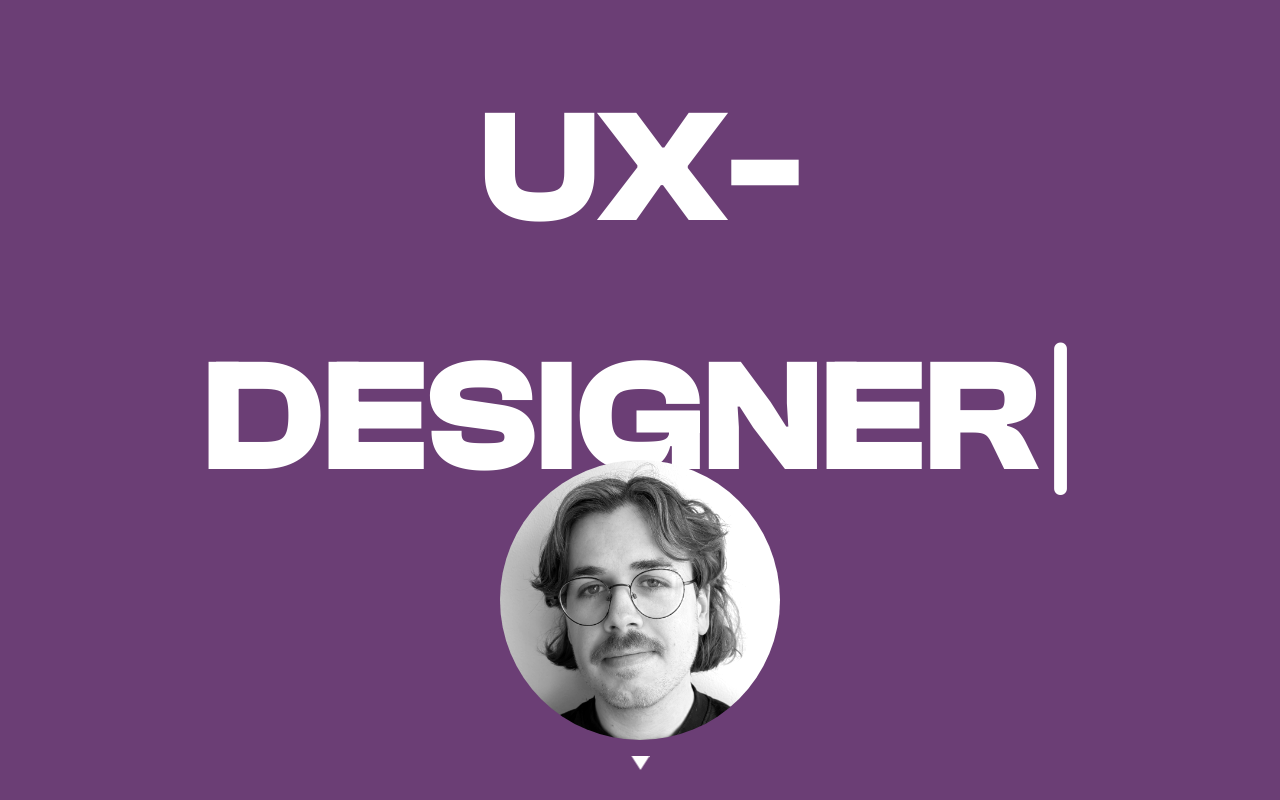
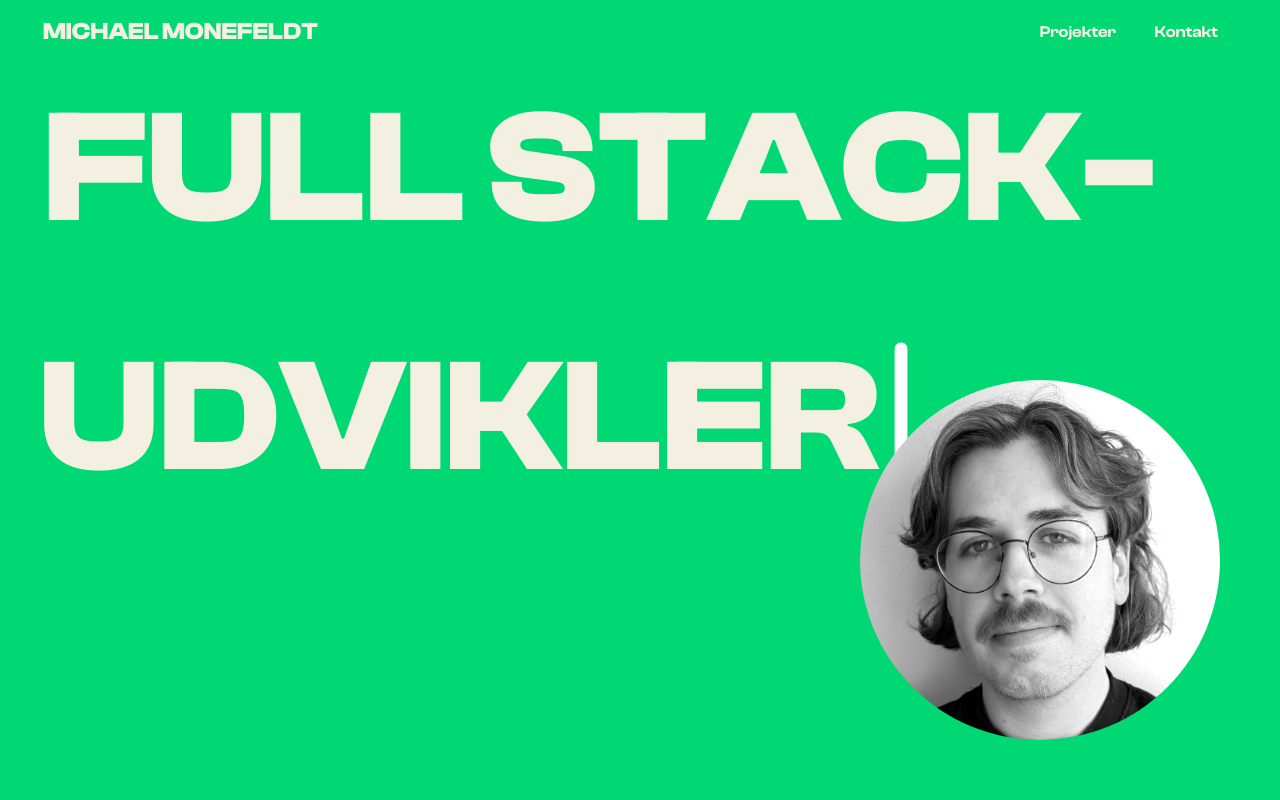
Before and after one commit to MichaelMonefeldt/cv, a React (Vite) app: page / in a window 1280 px wide. Built offline with nearby package versions, Linux system fonts and the light colour scheme; a web font is replaced by a local one.

Commit message:
New header and footer

```diff
--- a/src/App.css
+++ b/src/App.css
@@ -34,7 +34,7 @@ p {
 }
 
 html {
-  --background-color: #fefff8;
+  --background-color: #f3f0e1;
   --secondary-background-color: white;
   --tertiary-background-color: #e9e9e9;
   --hover: #f5f5f5;
@@ -47,7 +47,7 @@ html {
   --secondary: #1ebc73;
   --tertiary: #f79617;
   --fortiary: #0eaf9b;
-  --fiftiary: #6b3e75;
+  --fiftiary: #00d873;
   --primary-light: #f5d3e0;
   --reject: #B00000;
   --accept: #00B00E;
--- a/src/App.jsx
+++ b/src/App.jsx
@@ -106,10 +106,10 @@ function App() {
     <Router>
       <div className="App" ref={appRef}>
         <AppScrollManager scrollRef={appRef} />
-        {/* <Header
+        <Header
           showHeader={showHeader}
           onScrollToSection={handleScrollToSection}
-        /> */}
+        />
         <Routes>
           <Route
             path="/"
--- a/src/components/Footer.jsx
+++ b/src/components/Footer.jsx
@@ -10,7 +10,7 @@ export default function Footer({showHeader}) {
 
     return (
         <div className={`${styles.footerContainer}`}>
-            <LayeredSVGAnimation />
+            {/* <LayeredSVGAnimation /> */}
             <a href="mailto:michaelmonefeldt@gmail.com" className={styles.emailLink}>
                 michaelmonefeldt@gmail.com
             </a>
@@ -18,7 +18,7 @@ export default function Footer({showHeader}) {
                 <a href="https://github.com/michaelmonefeldt" target="_blank" rel="noopener noreferrer">
                     <FaGithub />
                 </a>
-                <a href="https://www.linkedin.com/in/michael-m-89aa4898/" target="_blank" rel="noopener noreferrer">
+                <a href="https://www.linkedin.com/in/michaelmonefeldt/" target="_blank" rel="noopener noreferrer">
                     <FaLinkedin />
                 </a>
                 <a href="https://www.instagram.com/michael_monefeldt/" target="_blank" rel="noopener noreferrer">
--- a/src/components/Header.jsx
+++ b/src/components/Header.jsx
@@ -7,17 +7,17 @@ export default function Header({showHeader, onScrollToSection}) {
     const location = useLocation();
 
     return (
-        <div className={`${styles.headerContainer} ${(location.pathname !== '/' || showHeader) ? styles.visible : styles.hidden}`}>
+        <div className={`${styles.headerContainer} ${styles.visible}`}>
             <div className={styles.headerLeft} onClick={() => {
                 navigate('/');
                 onScrollToSection('top')}}>
-                <p className={`${styles.logo} ${(location.pathname !== '/' || showHeader) ? styles.visible : styles.hidden}`} onClick={() => navigate('/')}>Michael Monefeldt</p>
+                <p className={`${styles.logo} ${styles.visible}`} onClick={() => navigate('/')}>MICHAEL MONEFELDT</p>
             </div>
             <div className={styles.headerRight}>
-                <button className={`${styles.headerBtn} ${(location.pathname !== '/' || showHeader) ? styles.visible : styles.hidden}`} onClick={() => navigate('/', { state: { scrollTo: 'projects' } })}>
+                <button className={`${styles.headerBtn} ${styles.visible}`} onClick={() => navigate('/', { state: { scrollTo: 'projects' } })}>
                     Projekter
                 </button>
-                <button className={`${styles.headerBtn} ${(location.pathname !== '/' || showHeader) ? styles.visible : styles.hidden}`} onClick={() => navigate('/', { state: { scrollTo: 'contact' } })}>
+                <button className={`${styles.headerBtn} ${styles.visible}`} onClick={() => navigate('/', { state: { scrollTo: 'contact' } })}>
                     Kontakt
                 </button>
             </div>
--- a/src/components/TypingEffect.jsx
+++ b/src/components/TypingEffect.jsx
@@ -61,8 +61,8 @@ const TypingEffectLoop = ({ sentences = [], size, alignment, speed }) => {
       }}>
       <span
         style={{
-          backgroundColor: highlight ? 'white' : 'transparent',
-          color: highlight ? 'var(--fiftiary)' : 'white',
+          backgroundColor: highlight ? 'var(--background-color)' : 'transparent',
+          color: highlight ? 'var(--fiftiary)' : 'var(--background-color)',
           transition: 'background-color 0.3s, color 0.3s',
           padding: '0 4px',
           fontWeight: 'bold',
--- a/src/screens/Start.jsx
+++ b/src/screens/Start.jsx
@@ -84,158 +84,21 @@ export default function Start({scrollRef,topRef, projectsRef, contactRef, isLarg
     const toolsRef = useRef(null);
     const projectRefs = useRef({});
 
-    const [line, setLine] = useState({
-        top: 0,
-        height: 0,
-        active: false,
-        arrow: true,
-        message: '',
-        side: 'left'
-    });
-
-    useEffect(() => {
-        const scrollEl = scrollRef?.current;
-        if (!scrollEl) return;
-
-        const updateLine = () => {
-            if (!specialRef.current || !contactRef.current) return;
-
-            const containerRect = scrollEl.getBoundingClientRect();
-            const specialRect = specialRef.current.getBoundingClientRect();
-            const toolsRect = contactRef.current.getBoundingClientRect();
-
-            const startY =
-                specialRect.bottom - containerRect.top + scrollEl.scrollTop;
-
-            const stopY =
-                toolsRect.top -
-                containerRect.top +
-                scrollEl.scrollTop +
-                toolsRect.height -
-                toolsRect.height + 10;
-
-            const dotY = scrollEl.scrollTop + scrollEl.clientHeight / 2;
-            const clampedDotY = Math.min(Math.max(dotY, startY), stopY);
-
-            const dotViewportX = containerRect.left + containerRect.width / 2;
-            const dotViewportY = containerRect.top + scrollEl.clientHeight / 2;
-
-            const projects = [
-                {
-                    key: 'pageturner',
-                    message: 'Jeg gjorde det sjovt og intuitivt at følge med i læsevaner',
-                    color: 'var(--primary)'
-                },
-                {
-                    key: 'wishwell',
-                    message: 'En bryllupsinvitation på web blev til en app for alle',
-                    color: 'var(--secondary)'
-                },
-                {
-                    key: 'dreamtrail',
-                    message: 'En dårlig oplevelse med andre produkter gav inspiration',
-                    color: 'var(--fortiary)'
-                },
-                {
-                    key: 'katalogica',
-                    message: 'Jeg gjorde det ti gange hurtigere at oprette poster til historiske bøger',
-                    color: 'var(--tertiary)'
-                }
-            ];
-
-            let activeProject = null;
-            let shortestDistance = Infinity;
-
-            projects.forEach((project) => {
-                const projectEl = projectRefs.current[project.key];
-                if (!projectEl) return;
-
-                const rect = projectEl.getBoundingClientRect();
-
-                const projectTop = rect.top;
-                const projectBottom = rect.bottom;
-                const projectCenterY = rect.top + rect.height / 2;
-
-                const dotIsInsideProject =
-                    dotViewportY >= projectTop &&
-                    dotViewportY <= projectBottom;
-
-                if (!dotIsInsideProject) return;
-
-                const distance = Math.abs(projectCenterY - dotViewportY);
-
-                if (distance < shortestDistance) {
-                    shortestDistance = distance;
-                    activeProject = {
-                        ...project,
-                        rect
-                    };
-                }
-            });
-
-            let message = '';
-            let side = 'left';
-            let color = '';
-            let messageActive = false;
-
-            if (activeProject) {
-                const projectCenterX =
-                    activeProject.rect.left + activeProject.rect.width / 2;
-
-                const projectProgress =
-                    (dotViewportY - activeProject.rect.top) / activeProject.rect.height;
-
-                const isNearBottom = projectProgress > 0.08;
-                const isNearTop = projectProgress < 1;
-
-                message = activeProject.message;
-                side = projectCenterX > dotViewportX ? 'left' : 'right';
-                color = activeProject.color;
-
-                messageActive = !isNearBottom && !isNearTop;
-            }
-
-            // Arrow will show instead of the dot at the very top of the page. As soon as the user scrolls down even a little bit, it turns into the dot.
-            const arrowShowing = scrollEl.scrollTop < 10;
-
-            setLine({
-                top: startY,
-                height: Math.max(0, clampedDotY - startY),
-                active: dotY >= startY && dotY <= stopY,
-                arrow: arrowShowing,
-                message,
-                side,
-                color
-            });
-        };
-
-        updateLine();
-
-        scrollEl.addEventListener("scroll", updateLine);
-        window.addEventListener("resize", updateLine);
-
-        return () => {
-            scrollEl.removeEventListener("scroll", updateLine);
-            window.removeEventListener("resize", updateLine);
-        };
-    }, [scrollRef]);
-
     return (
         <div id="top" ref={topRef} className={styles.startContainer}>
-
             <div
                 className={styles.special}
                 ref={specialRef}
             >
-                <div style={{padding: '40px', height: isLargeScreen ? '100%' : '75%', display: 'flex', alignItems: 'flex-start', justifyContent: 'center'}}>
+                <div style={{padding: '40px', height: isLargeScreen ? '100%' : '75%', display: 'flex', alignItems: 'flex-start', justifyContent: 'flex-start'}}>
                     <TypingEffect
                         size={isLargeScreen ? "20vh" : "65px"}
-                        alignment={"center"}
+                        alignment={"flex-start"}
                         sentences={
                             [
-                                'MICHAEL MONEFELDT',
                                 'UX-DESIGNER',
                                 'FULL STACK-UDVIKLER',
+                                'STORYTELLER'
                             ]
                         }
                     />
@@ -247,33 +110,6 @@ export default function Start({scrollRef,topRef, projectsRef, contactRef, isLarg
                         className={styles.portrait}
                     />
                 </div>
-            </div>
-
-            <div
-                className={styles.scrollLine}
-                style={{
-                    top: `${line.top}px`,
-                    height: `${line.height}px`
-                }}
-            >
-                <div
-                    className={`${styles.scrollMessage} ${
-                        line.message ? styles.scrollMessageVisible : ''
-                    } ${
-                        line.side === 'left'
-                            ? styles.scrollMessageLeft
-                            : styles.scrollMessageRight
-                    }`}
-                    style={{border: `3px solid ${line.active ? line.color : 'transparent'}`, backgroundColor: line.active ? 'white' : 'transparent', color: line.active ? 'black' : 'transparent'}}
-                >
-                    {line.message}
-                </div>
-
-                <div
-                    className={`${styles.scrollMarker} ${
-                        line.arrow ? styles.scrollArrowDown : styles.scrollDot
-                    }`}
-                />
             </div>
 
             <FadeInOnScroll className={`${styles.startContent} ${styles.project}`} style={{ gridColumn: '6 / span 4', gridRow: '5 / span 4', backgroundColor: 'var(--primary)' }}>
@@ -497,7 +333,7 @@ export default function Start({scrollRef,topRef, projectsRef, contactRef, isLarg
                 </div>
             ))} */}
 
-            <div id="contact" ref={contactRef} className={`${styles.footerWrapper} `} style={{ gridColumn: '1 / span 10', gridRow: '21 / span 3' }}>
+            <div id="contact" ref={contactRef} className={`${styles.footerWrapper} `} style={{ gridColumn: '1 / span 10', gridRow: '21 / span 2' }}>
                 <Footer showHeader={true} />
             </div>
 
--- a/src/styles/Descriptor.module.css
+++ b/src/styles/Descriptor.module.css
@@ -8,7 +8,7 @@
     width: 60%;
     height: fit-content;
     min-height: 100px;
-    border-radius: 30px;
+    border-radius: 0px;
     background-color: white;
     cursor: pointer;
     z-index: 11;
@@ -21,7 +21,7 @@
     width: 100%;
     height: 100%;
     background-color: rgb(0, 0, 0);
-    border-radius: 32px;
+    border-radius: 0px;
     transition: transform 0.3s ease;
     z-index: 1;
 }
@@ -42,7 +42,7 @@
     background-color: white;
     border: 2px solid black;
     border-bottom: 5px solid black;
-    border-radius: 30px;
+    border-radius: 0px;
     display: grid;
     grid-template-columns: 1fr 25px;
     gap: 20px;
--- a/src/styles/Header.module.css
+++ b/src/styles/Header.module.css
@@ -4,12 +4,12 @@
     left: 0;
     display: flex;
     justify-content: space-between;
-    width: calc(100% - 60px);
+    width: 100%;
     height: 8vh;
     align-items: center;
-    padding: 20px 20px;
-    margin: 10px 30px;
-    border-radius: 40px;
+    padding: 20px 43px;
+    margin: 0;
+    border-radius: 0px;
     color: white;
     z-index: 100;
     transition: background-color 0.3s ease, color 0.3s ease;
@@ -23,17 +23,21 @@
 }
 
 .headerContainer.visible {
-    background-color: black;
+    background-color: var(--fiftiary);
     color: white;
-    border: 5px solid white;
     transition: background-color 0.3s ease, color 0.3s ease;
 }
 
+.headerRight {
+    display: flex;
+}
+
 .logo {
-    font-family: 'Quicksand', Courier, monospace;
+    font-family: 'ClashDisplay', Courier, monospace;
     width: auto;
     font-weight: 800;
-    color: white;
+    font-size: 3vh;
+    color: var(--background-color);
     cursor: pointer;
 }
 
@@ -48,6 +52,8 @@
     color: inherit;
     font-size: 16px;
     font-weight: 600;
+    font-family: 'ClashDisplay';
+    color: var(--background-color);
     cursor: pointer;
     transition: color 0.3s ease;
 }
@@ -70,7 +76,7 @@
     flex-direction: column;
     justify-content: center;
     width: 100%;
-    height: 75vh;
+    height: 100%;
     align-items: center;
     background-color: var(--fiftiary);
     margin-top: 30px;
@@ -82,18 +88,19 @@
 }
 
 .footerContainer a {
-    color: white;
+    color: var(--background-color);
     text-decoration: none;
     padding: 5px 10px;
-    border: 1px solid white;
-    font-size: 2vh;
+    font-weight: 700;
+    border: 3px solid var(--background-color);
+    font-size: 3vh;
 }
 
 .socialIcons a {
-    color: white;
+    color: var(--background-color);
     border: none;
     text-decoration: none;
-    font-size: 4vh;
+    font-size: 5vh;
 }
 
 @keyframes fadeIn {
--- a/src/styles/Project.module.css
+++ b/src/styles/Project.module.css
@@ -5,7 +5,7 @@
     grid-auto-rows: minmax(20vh, auto);
     height: fit-content;
     width: 100vw;
-    background-color: var(--secondary-background-color);
+    background-color: var(--background-color);
     color: white;
     font-family: 'Quicksand', Courier, monospace;
     font-size: 1rem;
@@ -66,7 +66,7 @@
     flex-direction: column;
     justify-content: center;
     align-items: center;
-    background-color: var(--secondary-background-color);
+    background-color: var(--background-color);
     color: var(--text-color);
     gap: 20px;
     height: 100%;
@@ -92,7 +92,7 @@
     justify-content: center;
     align-items: center;
     overflow: hidden;
-    background-color: var(--secondary-background-color);
+    background-color: var(--background-color);
     color: black;
     height: 100%;
     padding: 40px;
--- a/src/styles/Start.module.css
+++ b/src/styles/Start.module.css
@@ -5,7 +5,7 @@
     grid-auto-rows: minmax(calc(20vh - 50px), auto);
     height: fit-content;
     width: 100%;
-    background-color: white;
+    background-color: var(--background-color);
     color: black;
     font-size: 1rem;
     font-weight: bold;
@@ -26,7 +26,6 @@
     color: black;
     height: 100%;
     width: 100%;
-    padding: 20px;
     border-radius: 40px;
     /* box-shadow: 0 2px 10px rgba(0, 0, 0, 0.3); */
 }
@@ -84,9 +83,9 @@
     bottom: 0px;
     right: 0;
     display: flex;
-    justify-content: center;
-    align-items: center;
-    height: 50%;
+    justify-content: flex-end;
+    align-items: flex-end;
+    height: 60%;
     width: 100%;
     padding: 60px;
 }
```
Also changed, not shown: 1 other file (tests, documents, lock files or other folders).
